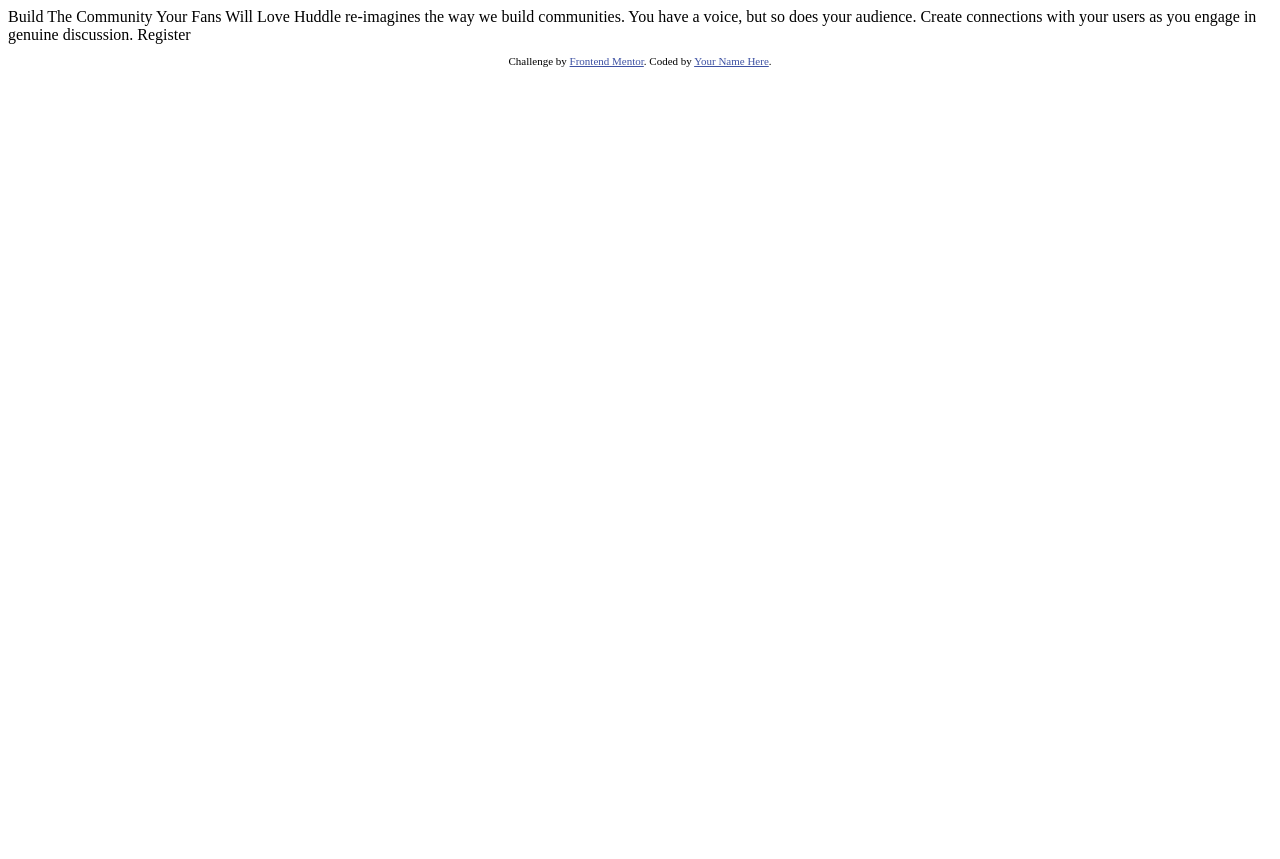
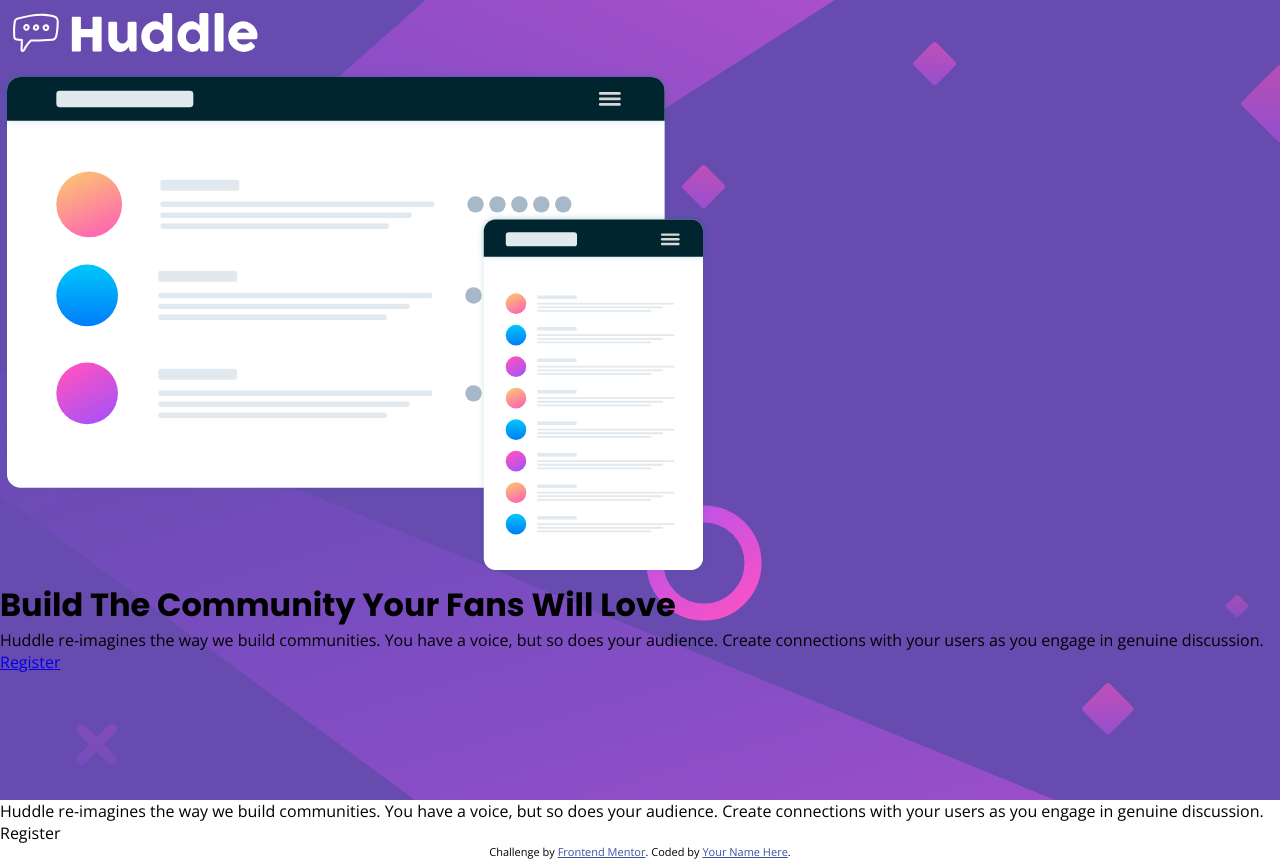
Before and after one commit to HermanLD/huddle-landing-page-single-intro, a plain HTML site: page index.html in a window 1280 px wide. Before the commit the page ends 800 px from the top, so only its background shows below. Drawn offline with nearby package versions, Linux system fonts and the light colour scheme.

Commit message:
Added content and elements

```diff
--- a/index.html
+++ b/index.html
@@ -8,15 +8,29 @@
 
   <title>Frontend Mentor | Huddle landing page with single introductory section</title>
 
+  <link href="https://fonts.googleapis.com/css?family=Open+Sans|Poppins:400,700&display=swap" rel="stylesheet">
+  <link rel="stylesheet" href="style.css">
+
   <!-- Feel free to remove these styles or customise in your own stylesheet 👍 -->
-  <style>
-    .attribution { font-size: 11px; text-align: center; }
-    .attribution a { color: hsl(228, 45%, 44%); }
-  </style>
+
 </head>
 <body>
-
-  Build The Community Your Fans Will Love
+  <div id="container">
+    <div class="header"><img src="images/logo.svg" alt="Hubble logo"></div>
+    <div class="mock-up">
+      <img src="images/illustration-mockups.svg" alt="A desktop and mobile mock-up.">
+    </div>
+    <div class="pitch">
+      <h1>Build The Community Your Fans Will Love</h1>
+      <p>
+        Huddle re-imagines the way we build communities.
+        You have a voice, but so does your audience.
+        Create connections with your users as you engage
+        in genuine discussion.
+      </p>
+      <a href="/" class="cta">Register</a>
+    </div>
+  </div>
 
   Huddle re-imagines the way we build communities. You have a voice, but so does your audience.
   Create connections with your users as you engage in genuine discussion.
@@ -29,5 +43,7 @@
       Coded by <a href="#">Your Name Here</a>.
     </p>
   </footer>
+
+  <script src="https://kit.fontawesome.com/1e3ee62c54.js" crossorigin="anonymous"></script>
 </body>
 </html>
--- /dev/null
+++ b/style.css
@@ -0,0 +1,37 @@
+/* Resets */
+
+* {
+    margin: 0px;
+    padding: 0px;
+}
+
+html,
+body {
+    width: 100%;
+    height: 100%;
+    font-family: "Open Sans", sans-serif;
+}
+
+
+/* Main Styles */
+h1 {
+    font-family: "Poppins", sans-serif;
+}
+
+#container {
+    width: 100%;
+    height: 100vh;
+    background-color: hsl(257, 40%, 49%);
+    background-image: url(images/bg-desktop.svg);
+    background-size: cover;
+}
+
+
+
+
+
+
+
+
+.attribution { font-size: 11px; text-align: center; }
+.attribution a { color: hsl(228, 45%, 44%); }
```
